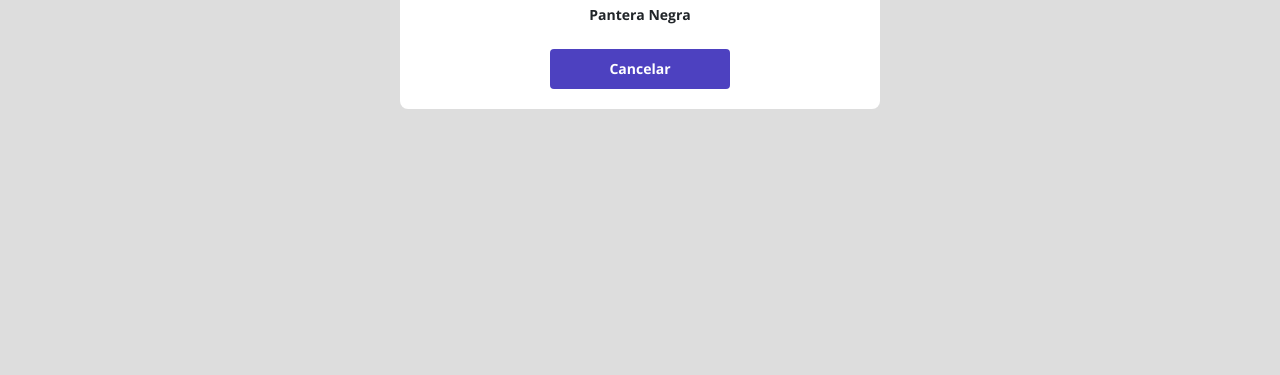
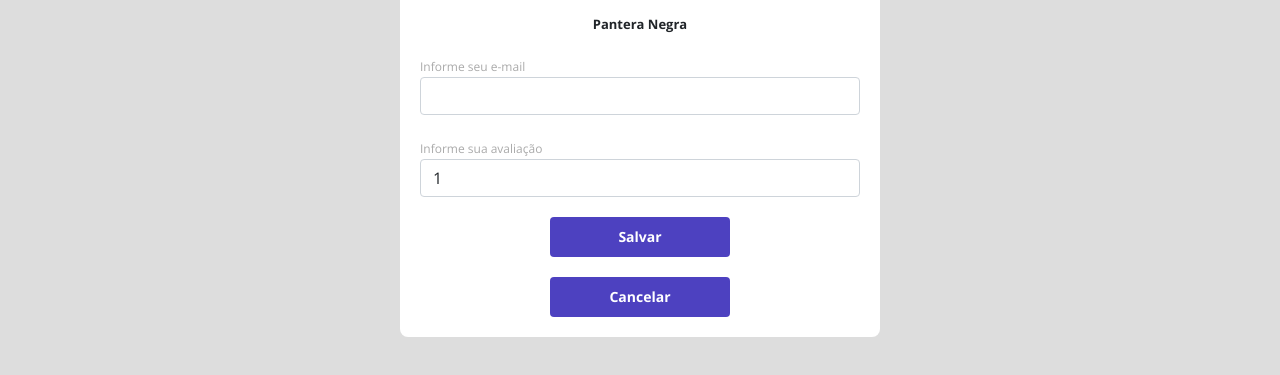
Before and after one commit to MateusDornellas/dsmovie, a plain HTML site: page form.html in a window 1280 px wide. Shown: the part 463-838 px from the top of the page. Before the commit the page ends 800 px from the top, so only its background shows below. Drawn offline with nearby package versions, Linux system fonts and the light colour scheme.

Commit message:
Formulário PARTE 2

```diff
--- a/css/styles.css
+++ b/css/styles.css
@@ -4,6 +4,7 @@
     --text-gray: #4a4a4a;
     --color-primary: #4D41C0;
     --white: #fff;
+    --text-light-gray: #aaa;
 }
 * {
     margin: 0;
@@ -89,6 +90,7 @@
     align-items: center;
     justify-content: center;
     border-radius: 4px;
+    border: 0;
 
 }
 
@@ -104,3 +106,42 @@
     padding: 40px 0;
     max-width: 480px;
 }
+
+.dsmovie-form-descripition {
+    background:var(--white);
+    padding: 20px;
+    display: flex;
+    flex-direction: column;
+    align-items: center;
+    border-radius:0 0 8px 8px;
+}
+.dsmovie-form {
+    width: 100%;
+
+}
+
+.dsmovie-form-descripition h3{
+    font-size:13px;
+    font-weight:700;
+    margin-bottom:20px;
+
+}
+
+.dsmovie-form-group {
+    margin-bottom: 20px;
+}
+
+.dsmovie-form-group label {
+    font-size: 12px;
+    color: var(--text-light-gray);
+
+}
+
+.dsmovie-form-btn-container {
+    height: 100px;
+    display: flex;
+    flex-direction: column;
+    align-items: center;
+    justify-content: space-between;
+
+}
--- a/form.html
+++ b/form.html
@@ -32,9 +32,29 @@
                 <div>
                     <div class="dsmovie-card">
                         <img src="https://www.themoviedb.org/t/p/original/4K92giNstjy4Waz35bAsqt83J1F.jpg" alt="Pantera Negra">
-                        <div class="dsmovie-card-descripition">
+                        <div class="dsmovie-form-descripition">
                             <h3>Pantera Negra</h3>
-                            <a class="dsmovie-btn" href="index.html">Cancelar</a>
+                            <form class="dsmovie-form">
+                                <div class="form-group dsmovie-form-group">
+                                    <label for="email">Informe seu e-mail</label>
+                                    <input class="form-control" type="email" id=" email">
+                                </div>
+                                <div class="for-group dsmovie-form-group">
+                                    <label for="score">Informe sua avaliação</label>
+                                    <select class="form-control" name="score" id= "score">
+                                        <option value="1">1</option>
+                                        <option value="2">2</option>
+                                        <option value="3">3</option>
+                                        <option value="4">4</option>
+                                        <option value="5">5</option>
+                                    <select>
+                                </div>
+                                <div class="dsmovie-form-btn-container">
+                                    <button class="dsmovie-btn" type="submit">Salvar</button>
+                                    <a class="dsmovie-btn" href="index.html">Cancelar</a>
+                                </div>
+                            </form>
+
                         </div>
                     </div>
                 </div>
```
